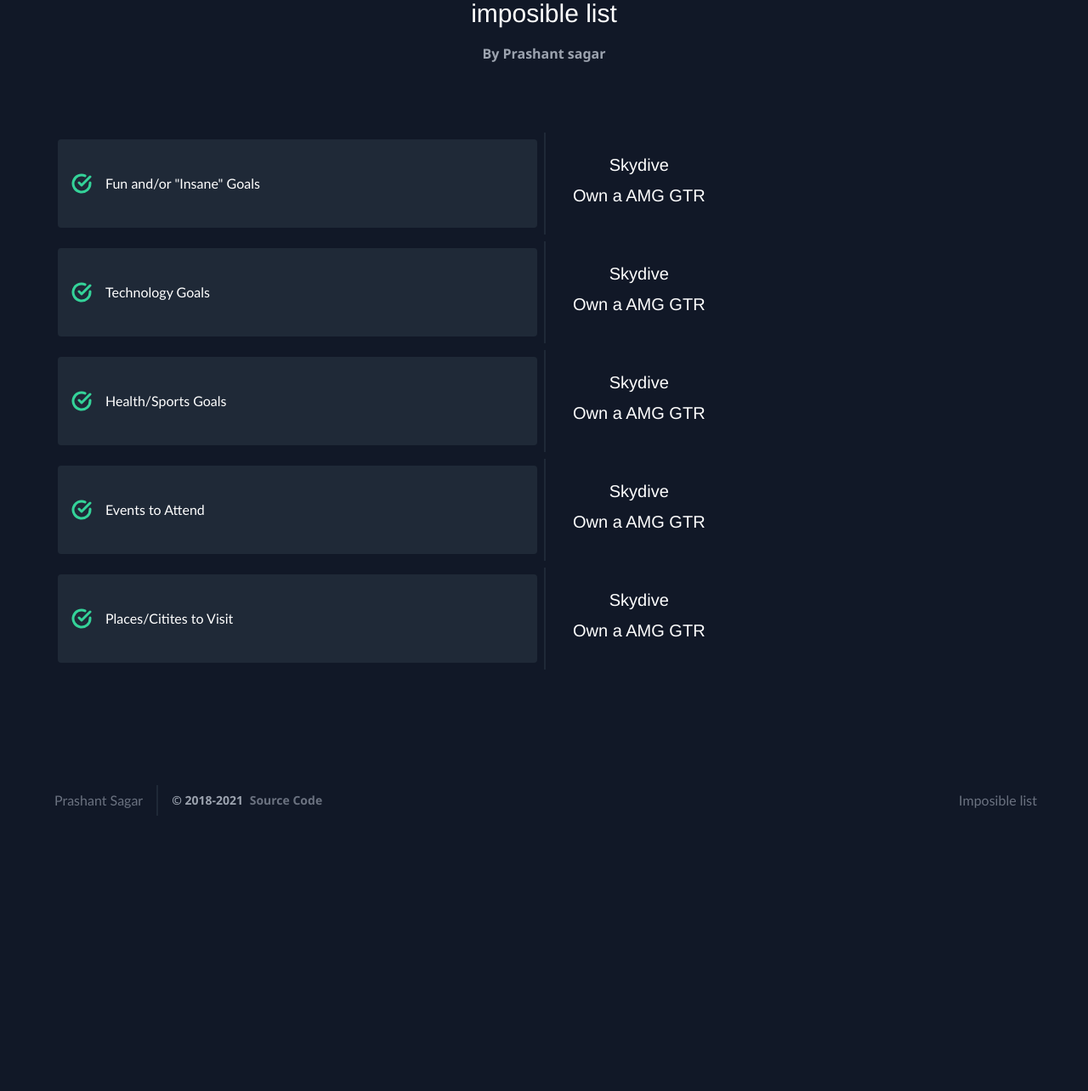
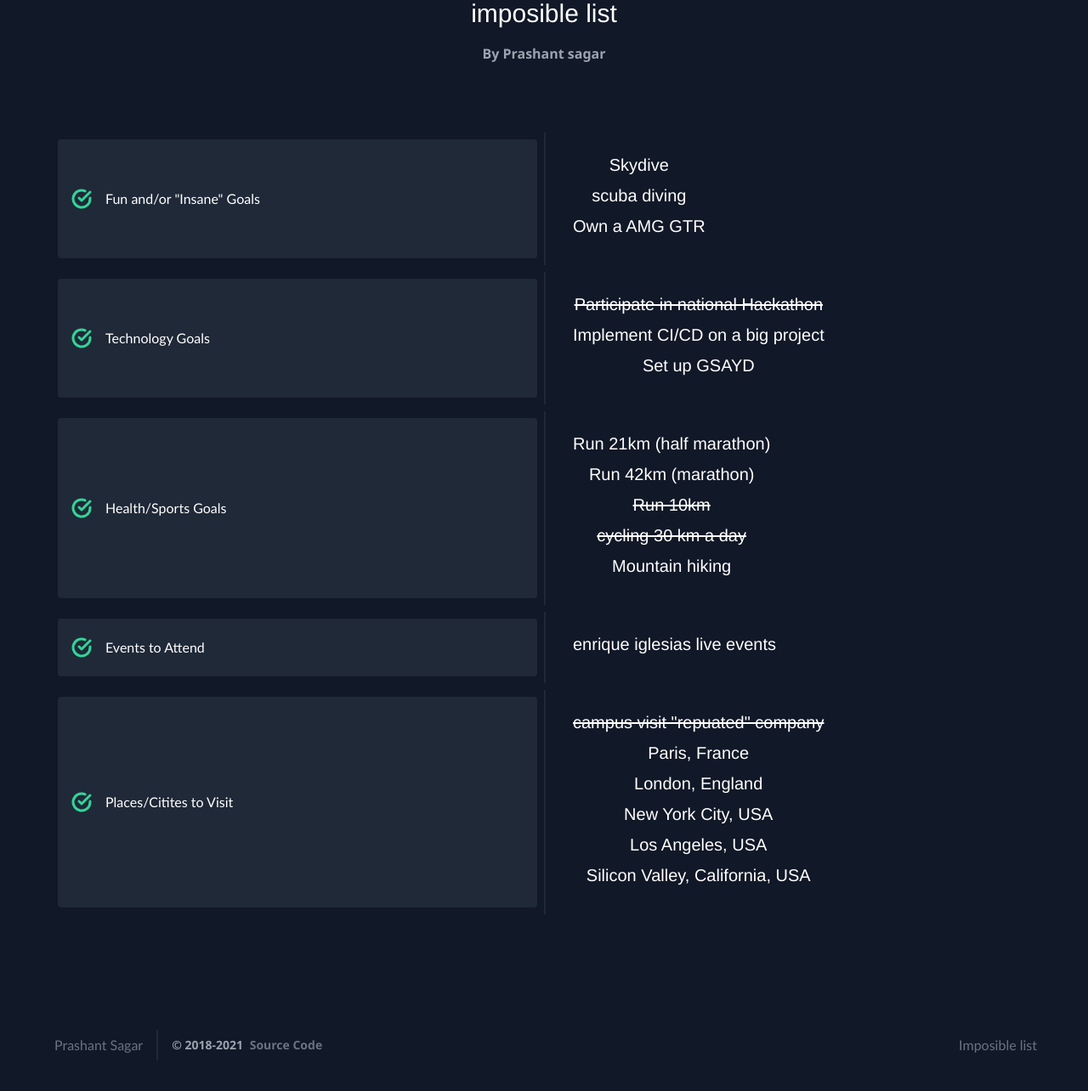
Before and after one commit to prashantsagar73/portfolio-website, a Django app: page /imposible/ in a window 1280 px wide. Shown: the part 170-1454 px from the top of the page at 85% size. Before the commit the page ends 1130 px from the top, so only its background shows below. Run offline with Django 3.2, Linux system fonts and the light colour scheme.

Commit message:
imposible list

```diff
--- a/prashant/home/templates/home/imposible.html
+++ b/prashant/home/templates/home/imposible.html
@@ -23,6 +23,7 @@
       <div class="flex flex-wrap">
       <div class="md:w-full px-8 py-6 border-l-2 border-gray-800">
         <h2 class="text-lg sm:text-xl text-white font-medium title-font mb-2">Skydive</h2>
+        <h2 class="text-lg sm:text-xl text-white font-medium title-font mb-2">scuba diving</h2>
         <h2 class="text-lg sm:text-xl text-white font-medium title-font mb-2">Own a AMG GTR</h2>
         </div>
         </div>
@@ -39,8 +40,9 @@
       </div>
       <div class="flex flex-wrap">
       <div class="md:w-full px-8 py-6 border-l-2 border-gray-800">
-        <h2 class="text-lg sm:text-xl text-white font-medium title-font mb-2">Skydive</h2>
-        <h2 class="text-lg sm:text-xl text-white font-medium title-font mb-2">Own a AMG GTR</h2>
+        <h2 class="text-lg sm:text-xl text-white font-medium title-font mb-2"><strike>Participate in national Hackathon</strike></h2>
+        <h2 class="text-lg sm:text-xl text-white font-medium title-font mb-2">Implement CI/CD on a big project</h2>
+        <h2 class="text-lg sm:text-xl text-white font-medium title-font mb-2">Set up GSAYD</h2>
       </div>
      </div>
      </div>
@@ -57,8 +59,11 @@
       </div>
       <div class="flex flex-wrap">
       <div class="md:w-full px-8 py-6 border-l-2 border-gray-800">
-        <h2 class="text-lg sm:text-xl text-white font-medium title-font mb-2">Skydive</h2>
-        <h2 class="text-lg sm:text-xl text-white font-medium title-font mb-2">Own a AMG GTR</h2>
+        <h2 class="text-lg sm:text-xl text-white font-medium title-font mb-2">Run 21km (half marathon)</h2>
+        <h2 class="text-lg sm:text-xl text-white font-medium title-font mb-2">Run 42km (marathon)</h2>
+        <h2 class="text-lg sm:text-xl text-white font-medium title-font mb-2"><strike>Run 10km </strike></h2>
+        <h2 class="text-lg sm:text-xl text-white font-medium title-font mb-2"><strike>cycling 30 km a day </strike></h2>
+        <h2 class="text-lg sm:text-xl text-white font-medium title-font mb-2">Mountain hiking</h2>
       </div>
      </div>
      </div>
@@ -75,8 +80,8 @@
       </div>
       <div class="flex flex-wrap">
       <div class="md:w-full px-8 py-6 border-l-2 border-gray-800">
-        <h2 class="text-lg sm:text-xl text-white font-medium title-font mb-2">Skydive</h2>
-        <h2 class="text-lg sm:text-xl text-white font-medium title-font mb-2">Own a AMG GTR</h2>
+        <h2 class="text-lg sm:text-xl text-white font-medium title-font mb-2">enrique iglesias live events</h2>
+        <h2 class="text-lg sm:text-xl text-white font-medium title-font mb-2"></h2>
       </div>
      </div>
      </div>
@@ -93,8 +98,12 @@
       </div>
       <div class="flex flex-wrap">
       <div class="md:w-full px-8 py-6 border-l-2 border-gray-800">
-        <h2 class="text-lg sm:text-xl text-white font-medium title-font mb-2">Skydive</h2>
-        <h2 class="text-lg sm:text-xl text-white font-medium title-font mb-2">Own a AMG GTR</h2>
+        <h2 class="text-lg sm:text-xl text-white font-medium title-font mb-2"> <strike>campus visit "repuated" company</strike></h2>
+        <h2 class="text-lg sm:text-xl text-white font-medium title-font mb-2">Paris, France</h2>
+        <h2 class="text-lg sm:text-xl text-white font-medium title-font mb-2">London, England</h2>
+        <h2 class="text-lg sm:text-xl text-white font-medium title-font mb-2">New York City, USA</h2>
+        <h2 class="text-lg sm:text-xl text-white font-medium title-font mb-2">Los Angeles, USA</h2>
+        <h2 class="text-lg sm:text-xl text-white font-medium title-font mb-2">Silicon Valley, California, USA</h2>
       </div>
      </div>
      </div>
--- a/prashant/home/urls.py
+++ b/prashant/home/urls.py
@@ -1,9 +1,12 @@
+from django.contrib import admin
 from django.urls import include ,path
 from .views import PostListView, PostDetailView
-# from django.views.generic import TemplateView
-
 from . import views
 app_name = 'prashant'
+
+admin.site.site_header= "Prashant's Portfolio"
+admin.site.site_title= "Welcome to Prashant's portfolio website"
+admin.site.index_title= "Welcome to this website"
 
 urlpatterns = [
     path('',views.home,name="home"),
--- a/prashant/prashant/settings.py
+++ b/prashant/prashant/settings.py
@@ -39,6 +39,7 @@ INSTALLED_APPS = [
     'django.contrib.messages',
     'django.contrib.staticfiles',
     'home',
+
 ]
 
 MIDDLEWARE = [
```
Also changed, not shown: prashant/requirements.txt (added, +12 -0 lines), prashant/db.sqlite3, 2 other files.
